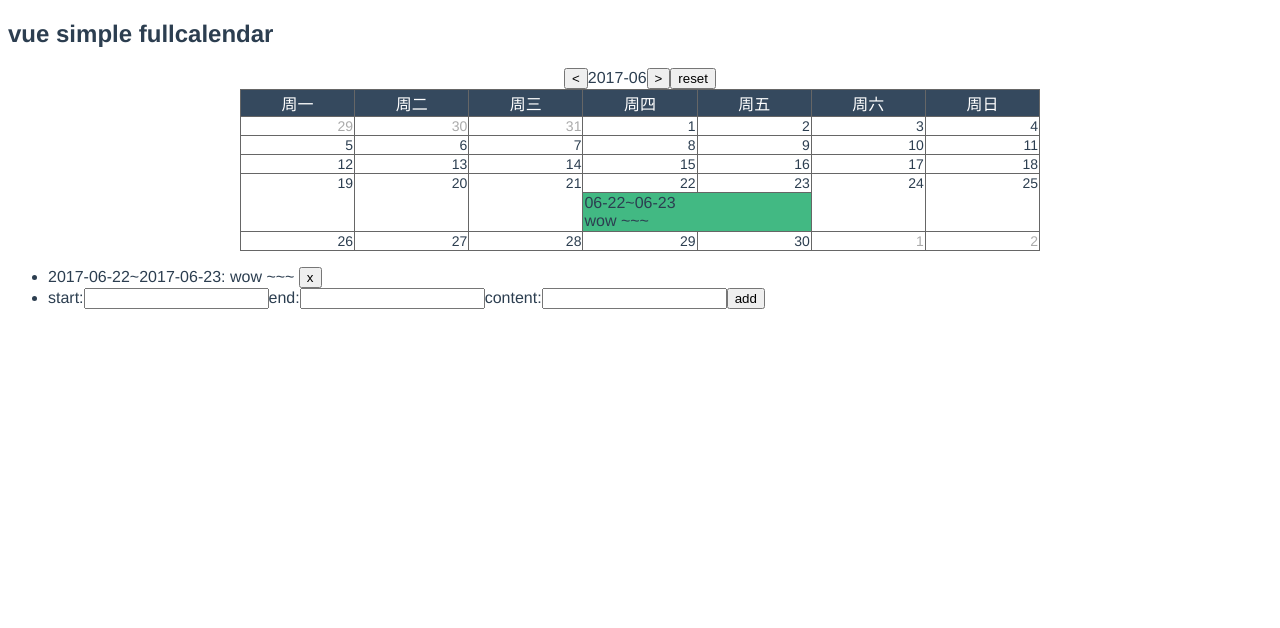
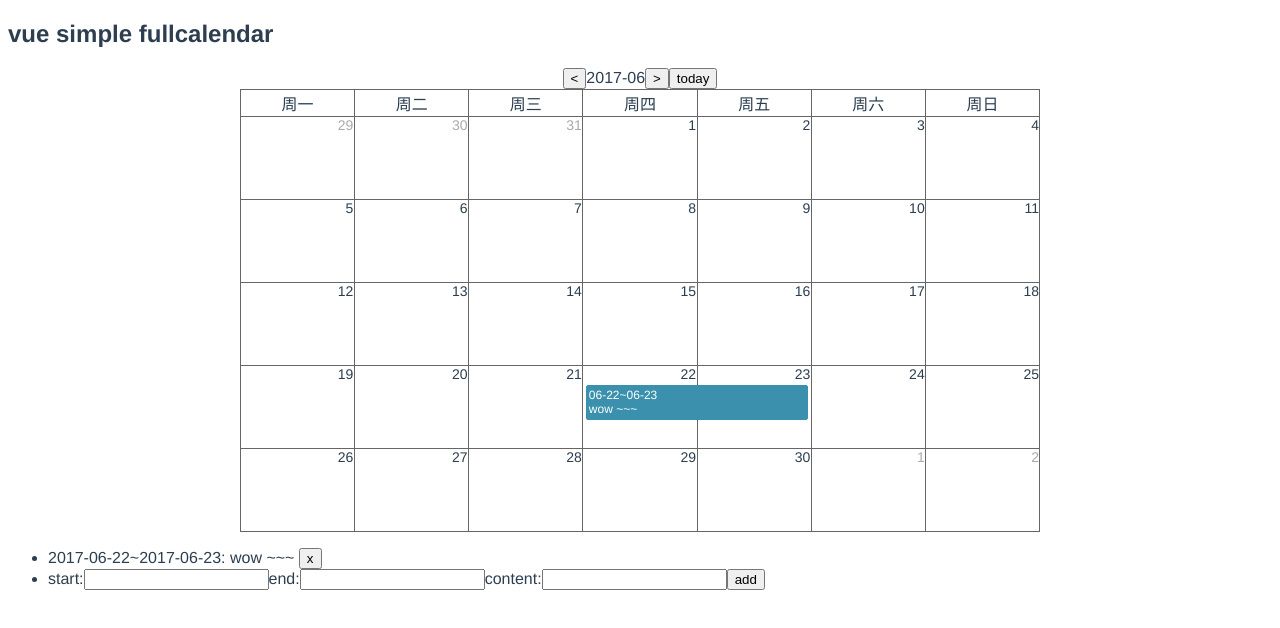
Before and after one commit to MangiDu/vue-simple-fullcalendar, a Vue app: page / in a window 1280 px wide. Shown: the top 628 px of the page. Built offline with nearby package versions, Linux system fonts and the light colour scheme.

Commit message:
update style

```diff
--- a/src/components/simple-fullcalendar/components/weekline.vue
+++ b/src/components/simple-fullcalendar/components/weekline.vue
@@ -1,5 +1,14 @@
 <template lang="html">
-  <tbody class="sfc-table-body">
+  <div class="sfc-table-wrapper">
+    <table class="sfc-table" :style="{'height': `${wrapperHeight}px`}">
+      <tbody class="sfc-table-bg">
+        <tr>
+          <td v-for="day in eventsWeek"></td>
+        </tr>
+      </tbody>
+    </table>
+    <table class="sfc-table sfc-events-table" ref="eventsTable">
+      <tbody>
         <tr class="sfc-date">
           <!-- date -->
           <td v-for="day in eventsWeek" :class="{'not-current-month': !day.moment.isSame(monthMoment, 'month')}">{{ day.date }}</td>
@@ -9,10 +18,16 @@
           <template v-for="day in eventsWeek">
             <td v-if="!day.events[i - 1]"></td>
             <template v-else-if="day.events[i - 1].placehold"></template>
-        <td v-else-if="day.events[i - 1]" class="sfc-event-item" :colspan="day.events[i - 1].colspan">{{ day.events[i - 1].time }}<br/>{{ day.events[i - 1].content }}</td>
+            <td v-else-if="day.events[i - 1]" :colspan="day.events[i - 1].colspan">
+              <div class="sfc-event-item" :title="day.events[i - 1].content">
+                {{ day.events[i - 1].time }}<br/>{{ day.events[i - 1].content }}
+              </div>
+            </td>
           </template>
         </tr>
       </tbody>
+    </table>
+  </div>
 </template>
 
 <script>
@@ -29,6 +44,11 @@ export default {
     events: {
       type: Array,
       default: []
+    }
+  },
+  data () {
+    return {
+      wrapperHeight: 0
     }
   },
   computed: {
@@ -79,6 +99,14 @@ export default {
     maxCount () {
       return Math.max.apply(null, this.eventsWeek.map(day => day.events.length))
     }
+  },
+  watch: {
+    eventsWeek () {
+      this.$nextTick(() => {
+        let height = this.$refs.eventsTable.clientHeight
+        this.wrapperHeight = height
+      })
+    }
   }
 }
 </script>
--- a/src/components/simple-fullcalendar/index.vue
+++ b/src/components/simple-fullcalendar/index.vue
@@ -4,18 +4,18 @@
       <button @click="changeMonth('prev')">&lt;</button>
       <span>{{ monthText }}</span>
       <button @click="changeMonth('next')">&gt;</button>
-      <button @click="changeMonth('reset')">reset</button>
+      <button @click="changeMonth('reset')">today</button>
     </div>
-    <table class="sfc-table">
-      <thead class="sfc-table-head">
+    <table class="sfc-table sfc-table-head">
+      <thead>
         <tr>
           <td v-for="weekday in weekdays">{{ weekday }}</td>
         </tr>
       </thead>
-      <template v-for="week in weekArr">
-        <weekline :month-moment="monthMoment" :week="week" :events="tidyEvents"></weekline>
-      </template>
     </table>
+    <template v-for="week in weekArr">
+      <weekline :month-moment="monthMoment" :week="week" :events="tidyEvents"></weekline>
+    </template>
   </div>
 </template>
 
@@ -148,38 +148,65 @@ export default {
 
 <style lang="stylus">
 $border = 1px solid #666
+$eventBg = #3b91ad
+$eventColor = #fff
+$fontSize = 12px
+clearfix()
+  zoom: 1
+  height: auto
+  &:before,
+  &:after
+    content: " "
+    display: table
+
+  &:after
+    clear: both
+    visibility: hidden
+    font-size: 0
+    height: 0
+
 .sfc-wrapper
+  width: 800px
+  margin: auto
   .sfc-month-hint
     text-align: center
+  .sfc-table-wrapper
+    position: relative
+    margin-top: -1px
+    .sfc-events-table
+      position: absolute
+      top: 0
+      left: 0
   .sfc-table
-    width: 800px
-    margin: auto
+    width: 100%
     table-layout: fixed
+    border-spacing: 0
     border-collapse: collapse
-    border-spacing: 0
+    .sfc-table-bg
+      td
+        border: $border
+        height: 80px
   .sfc-table-head
+    width: 100%
     text-align: center
-    background-color: #35495e
-    color: #fff
     td
       border: $border
-  .sfc-table-body
-    border: $border
   .sfc-date
     text-align: right
     font-size: 14px
     .not-current-month
       color: #aaa
-    td
-      border-left: $border
-      border-right: $border
   .sfc-events
     .sfc-event-item
+      margin: 1px 2px
+      padding: 2px
+      border-radius: 2px
       border: $border
-      background-color: #42b983
+      border-color: $eventBg
+      background-color: $eventBg
+      color: $eventColor
+      font-size: $fontSize
+      line-height: 1.2
       overflow: hidden
       text-overflow: ellipsis
-    td
-      border-left: $border
-      border-right: $border
 </style>
```
Lines whose indentation alone changed are shown as unchanged.
